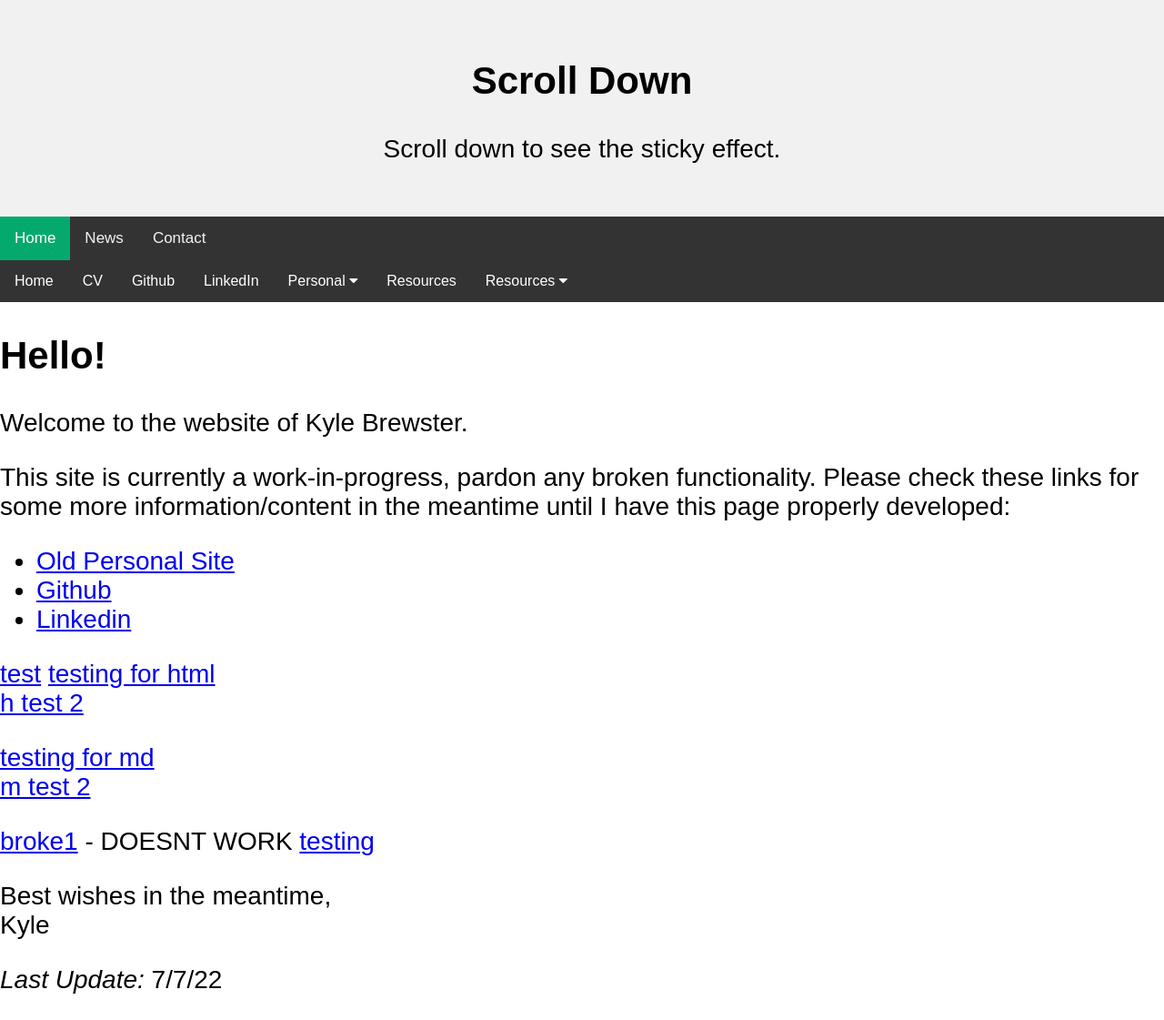
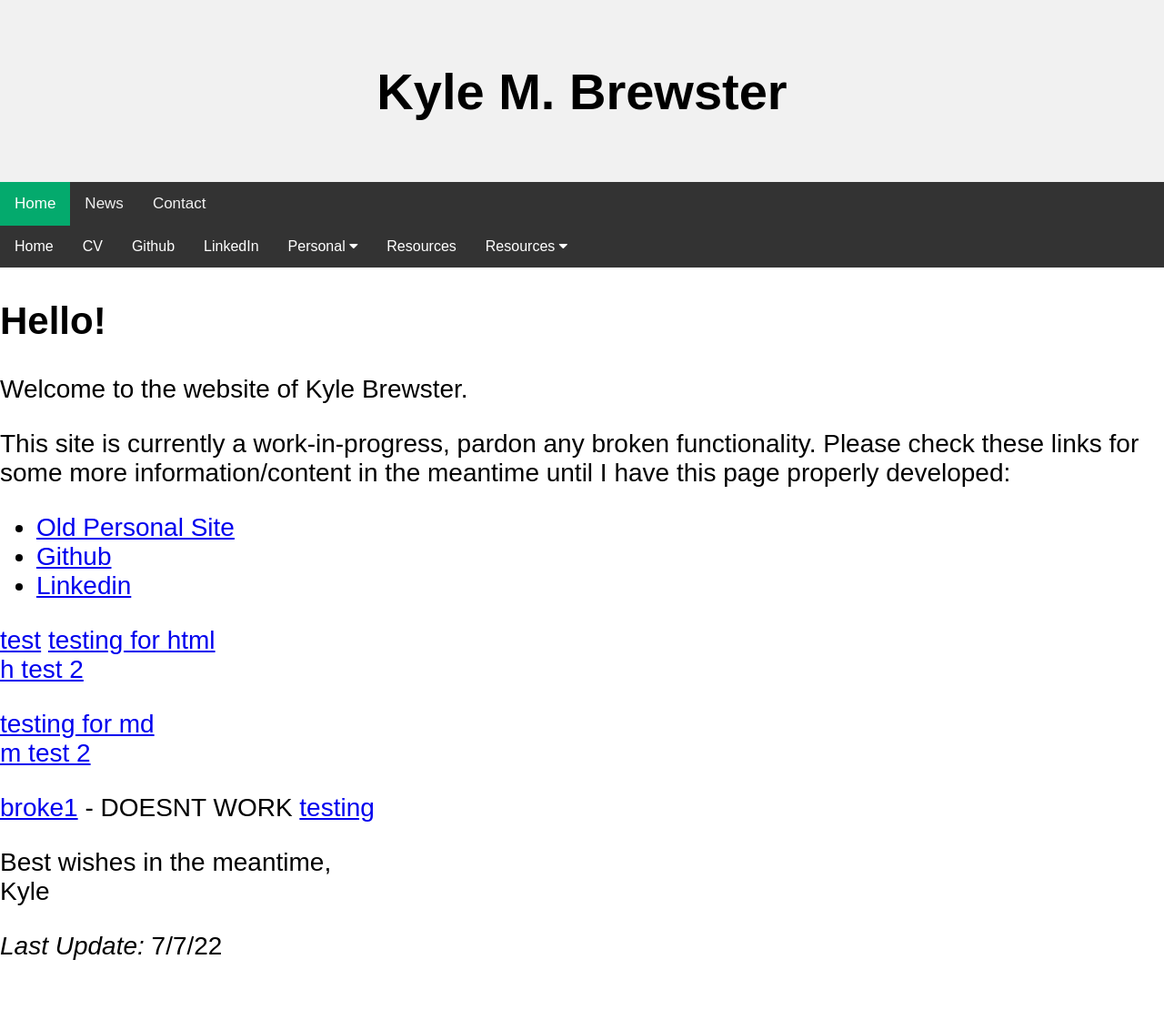
Before and after one commit to k-brew/personal-site, a Jekyll site: the page built from index.md, in a window 1280 px wide. Shown: the whole page at 91% size. Built offline with Jekyll 4.4.1, drawn with Linux system fonts in a browser that asks for light colours; nearby versions of some CDN libraries; after the commit the page ends 1084 px from its top, so only the background shows below that.

Commit message:
Update default.html

```diff
--- a/_layouts/default.html
+++ b/_layouts/default.html
@@ -58,9 +58,9 @@
 <body>
 
 <div class="header">
-  <h2>Scroll Down</h2>
-  <p>Scroll down to see the sticky effect.</p>
+  <h1 class="project-name">{{ page.title | default: site.title | default: site.github.repository_name }}</h1>
 </div>
+
 
 <div id="navbar">
   <a class="active" href="javascript:void(0)">Home</a>
```
